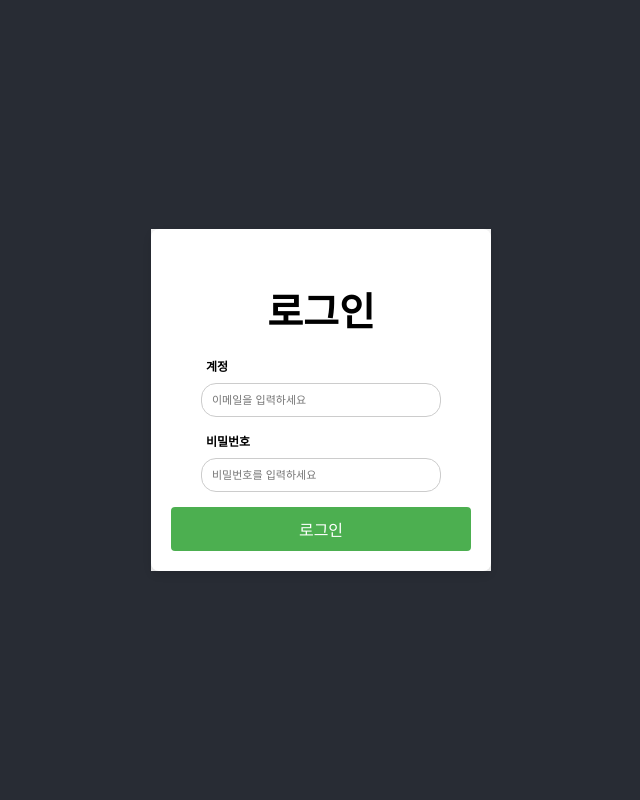
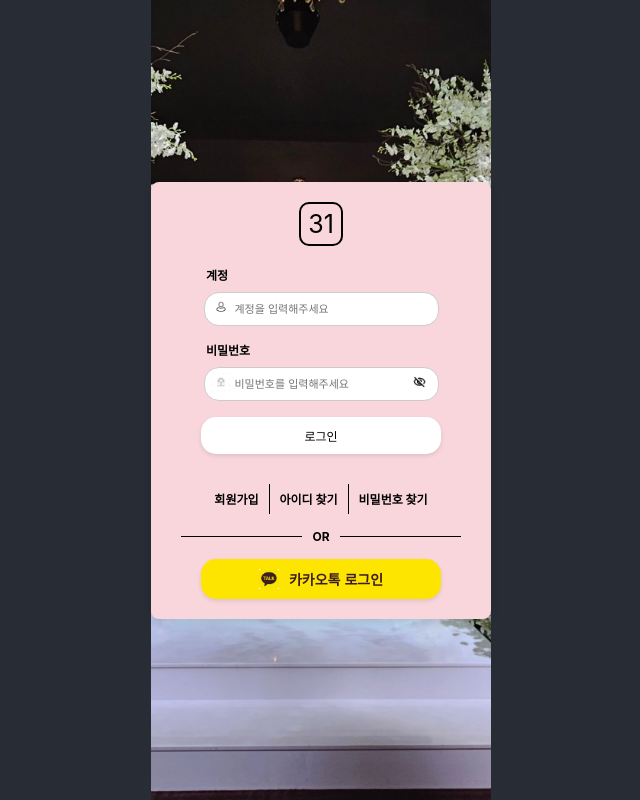
Before and after one commit to yugwangmyeong/PlanMyWedding, a React (Create React App) app in the folder front/: page / in a window 1280 px wide. Shown: the whole page, without its empty margins (319-959 px from the left). Built offline with nearby package versions, Linux system fonts and the light colour scheme.

Commit message:
로그인 화면설계, 회원가입 살짝 수정

```diff
--- a/front/src/App.js
+++ b/front/src/App.js
@@ -21,6 +21,7 @@ function App() {
           }
         />
         <Route path="/header" element={<Header />}/>
+        <Route path="/login" element={<Login />}/>
         <Route path="/register" element={<Register />}/>
       </Routes>
     </div>
--- a/front/src/components/Login.jsx
+++ b/front/src/components/Login.jsx
@@ -5,6 +5,7 @@ import { useNavigate } from 'react-router-dom';
 const Login = () => {
   const [email, setEmail] = useState("");
   const [password, setPassword] = useState("");
+  const [showPassword, setShowPassword] = useState(false); // 비밀번호 보기 상태 추가
   const [error, setError] = useState("");
   const navigate = useNavigate();
 
@@ -44,32 +45,122 @@ const Login = () => {
   };
 
   return (
-    <div className="login-container">
+    <div className="login-container"
+      style={{
+        backgroundImage: "url('/images/background.jpg')",
+        backgroundSize: "cover",
+        backgroundRepeat: "no-repeat",
+        backgroundPosition: "center",
+        height: "100vh",
+        display: "flex",
+        justifyContent: "center",
+        alignItems: "center",
+      }}
+    >
       <div className="login-box">
-        <h2>로그인</h2>
+        <div className="number-box">
+          <span>31</span>
+        </div>
         <form onSubmit={handleLogin}>
+
+          {/* 이메일 입력 필드 */}
           <div className="input-group">
             <label htmlFor="email">계정</label>
-            <input
-              type="email"
-              id="email"
-              value={email}
-              onChange={(e) => setEmail(e.target.value)}
-              placeholder="이메일을 입력하세요"
+            <div style={{ position: 'relative' }}>
+              <input
+                type="email"
+                id="email"
+                value={email}
+                onChange={(e) => setEmail(e.target.value)}
+                placeholder="계정을 입력해주세요"
+                style={{ paddingLeft: '30px', width: 'calc(100% - 65px)' }}
+             />
+             <img
+              src="/images/account.jpg"
+              alt="계정 아이콘"
+              style={{
+                position: 'absolute',
+                left: '40px',
+                top: '50%',
+                transform: 'translateY(-50%)',
+                width: '20px',
+                height: '20px',
+                pointerEvents: 'none',
+              }}
             />
+            </div>
           </div>
+
+          {/* 비밀번호 입력 필드 */}
           <div className="input-group">
             <label htmlFor="password">비밀번호</label>
+            <div style={{ position: 'relative' }}>
             <input
-              type="password"
+              type={showPassword ? "text" : "password"} // 비밀번호 보기 상태에 따라 타입 변경
               id="password"
               value={password}
               onChange={(e) => setPassword(e.target.value)}
-              placeholder="비밀번호를 입력하세요"
+              placeholder="비밀번호를 입력해주세요"
+              style={{ paddingLeft: '30px', width: 'calc(100% - 65px)'}}
             />
+            <img
+            src="/images/pw.jpg"
+            alt="비밀번호 아이콘"
+            style={{
+              position: 'absolute',
+              left: '40px',
+              top: '50%',
+              transform: 'translateY(-50%)',
+              width: '20px',
+              height: '20px',
+              pointerEvents: 'none',
+              }}
+            />
+            <img
+              src={showPassword ? "/images/openeye.png" : "/images/closeeye.png"} // 상태에 따라 아이콘 변경
+              alt="비밀번호 보기 아이콘"
+              style={{
+                position: 'absolute',
+                right: '45px',
+                top: '50%',
+                transform: 'translateY(-50%)',
+                width: '13px',
+                height: '13px',
+                pointerEvents: 'pointer',
+              }}
+              onClick={() => setShowPassword(!showPassword)} // 클릭하면 두 칸 다 상태 변경
+              />
           </div>
+        </div>
+
+          {/* 로그인 버튼 */}
+          <button type="submit" className="login-btn">로그인</button>
+
+          {/* 에러 메시지 표시 */}
           {error && <p className="error-message">{error}</p>}
-          <button type="submit" className="login-btn">로그인</button>
+
+          {/* 회원가입 / 아이디 찾기 / 비밀번호 찾기 */}
+        <div className="login-options">
+          <a href="/register" className="option-item">회원가입</a>
+          <span className="divider"></span>
+          <a href="/find-id" className="option-item">아이디 찾기</a>
+          <span className="divider"></span>
+          <a href="/find-password" className="option-item">비밀번호 찾기</a>
+        </div>
+
+        {/* "OR"을 포함한 구분선 */}
+        <div className="or-divider">
+          <div className="line"></div>
+          <span>OR</span>
+          <div className="line"></div>
+        </div>
+
+        {/* 카카오 로그인 버튼 */}
+        <button className="kakao-login">
+          <img src="/images/kakao.png" alt="카카오톡 로그인" />
+          <span>카카오톡 로그인</span>
+        </button>
+
         </form>
       </div>
     </div>
--- a/front/src/components/styles/login.css
+++ b/front/src/components/styles/login.css
@@ -1,18 +1,11 @@
 /* Login.css */
-.login-container {
-    display: flex;
-    justify-content: center;
-    align-items: center;
-    height: vh;
-    background-color: #f4f4f4;
-  }
-
   .login-box {
-    background: #fff;
+    background: rgb(248, 214, 220);
     padding: 20px;
     border-radius: 8px;
     box-shadow: 0 4px 8px rgba(0, 0, 0, 0.1);
     width: 300px;
+    text-align: center;
   }
 
   .login-box h2 {
@@ -22,16 +15,18 @@
   }
 
   .input-group {
-    margin-bottom: 15px;
+    margin-bottom: 20px;
   }
 
   .input-group label {
-    font-size: 14px;
-    font-weight: bold;
-    margin-bottom: 5px;
-    display: block;
-    color:black;
-    text-align: left;
+    font-size: 12px; /* 라벨 글자의 크기를 12px로 설정 */
+    font-weight: bold; /* 라벨 글자를 굵게 표시 */
+    margin-bottom: 5px; /* 라벨과 입력 필드 사이에 5px의 여백 추가 */
+    display: block; /* 라벨을 블록 요소로 설정하여 입력 필드 위에 위치하게 함 */
+    color: black; /* 라벨 글자 색상을 검은색으로 설정 */
+    text-align: left; /* 라벨 텍스트를 왼쪽 정렬 */
+    width: 100%; /* 라벨의 너비를 부모 요소의 전체 너비로 설정 */
+    margin-left: 35px; /* 라벨을 왼쪽에서 오른쪽으로 10px 이동 */
   }
 
   .input-group input {
@@ -39,7 +34,7 @@
     padding: 10px;
     font-size: 14px;
     border: 1px solid #ccc;
-    border-radius: 4px;
+    border-radius: 15px;
     box-sizing: border-box;
   }
 
@@ -49,17 +44,100 @@
     text-align: center;
   }
 
+  /* 로그인 버튼 스타일 */
   .login-btn {
-    width: 100%;
+    width: 80%;
     padding: 10px;
-    background-color: #4CAF50;
-    color: white;
-    border: none;
-    border-radius: 4px;
-    font-size: 16px;
-    cursor: pointer;
+    background-color: white;
+    color: black;
+    border: none; /* 기본 테두리 없음 */
+    border-radius: 15px;
+    font-size: 12px;
+    cursor: pointer; /* 마우스를 올렸을 때 포인터 모양으로 변경 */
+    box-shadow: 0 2px 4px rgba(0, 0, 0, 0.1); /* 기본 그림자 효과 */
   }
 
+  /* 회원가입 버튼 호버 효과 스타일 (마우스를 올렸을 때 변화) */
   .login-btn:hover {
-    background-color: #45a049;
+    box-shadow: 0 4px 8px rgba(0, 0, 0, 0.3); /* 마우스를 올렸을 때 그림자 확대 */
+    transform: scale(1.05); /* 버튼이 약간 커지는 효과 */
   }
+
+  .login-options {
+    display: flex;
+    justify-content: center;
+    align-items: center;
+    gap: 10px; /* 각 링크 사이 여백 */
+    margin-top: 15px;
+    font-size: 12px;
+    margin-top: 30px;
+  }
+
+  .login-options a {
+    text-decoration: none; /* 밑줄 제거 */
+    color: black;
+    font-weight: bold;
+  }
+
+  .login-options a:hover {
+    text-decoration: underline;
+  }
+
+  /* 구분선 스타일 */
+  .divider {
+    width: 1px; /* 선의 두께 */
+    height: 30px; /* 선의 길이 */
+    background-color: black; /* 선 색상 */
+  }
+
+  /* "OR"을 포함한 구분선 스타일 */
+.or-divider {
+  display: flex;
+  align-items: center;
+  justify-content: center;
+  margin: 15px 0;
+}
+
+.or-divider .line {
+  flex-grow: 1;
+  height: 1px;
+  background-color: black;
+  margin: 0 10px;
+}
+
+.or-divider span {
+  font-size: 12px;
+  font-weight: bold;
+  color: black;
+}
+
+/* 카카오 로그인 버튼 스타일 */
+.kakao-login {
+  display: flex;                 /* 내부 요소들을 가로로 정렬 (이미지 + 텍스트) */
+  align-items: center;           /* 세로 중앙 정렬 */
+  justify-content: center;
+  width: 80%;
+  padding: 10px;
+  background-color: #FEE500;   /* 카카오 노란색 */
+  color: #3C1E1E;              /* 카카오 브라운 */
+  border: none;
+  border-radius: 15px;
+  font-size: 14px;
+  font-weight: bold;
+  cursor: pointer;
+  box-shadow: 0 2px 4px rgba(0, 0, 0, 0.1);
+  margin-top: 10px;
+  margin-left: 30px;
+}
+
+/* 카카오 로그인 버튼 내 이미지 */
+.kakao-login img {
+  width: 20px;
+  height: 20px;
+  margin-right: 10px; /* 이미지와 글자 사이 간격 */
+}
+
+/* 카카오 로그인 버튼 호버 효과 */
+.kakao-login:hover {
+  background-color: #FAD400;
+}
--- a/front/src/components/styles/register.css
+++ b/front/src/components/styles/register.css
@@ -59,7 +59,7 @@
     border-radius: 15px;
     font-size: 16px;
     cursor: pointer; /* 마우스를 올렸을 때 포인터 모양으로 변경 */
-    margin-top: 60px;
+    margin-top: 40px;
     box-shadow: 0 2px 4px rgba(0, 0, 0, 0.1); /* 기본 그림자 효과 */
   }
 
```
Also changed, not shown: front/public/images/kakao.png (added).
